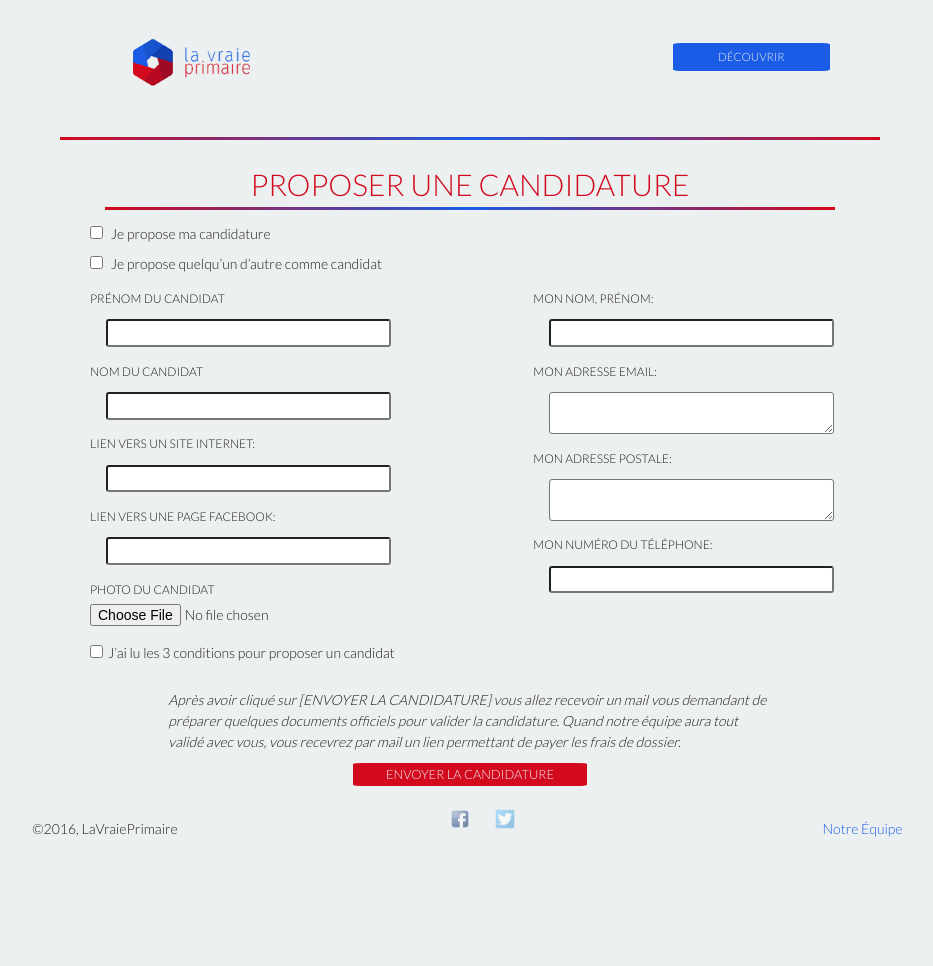
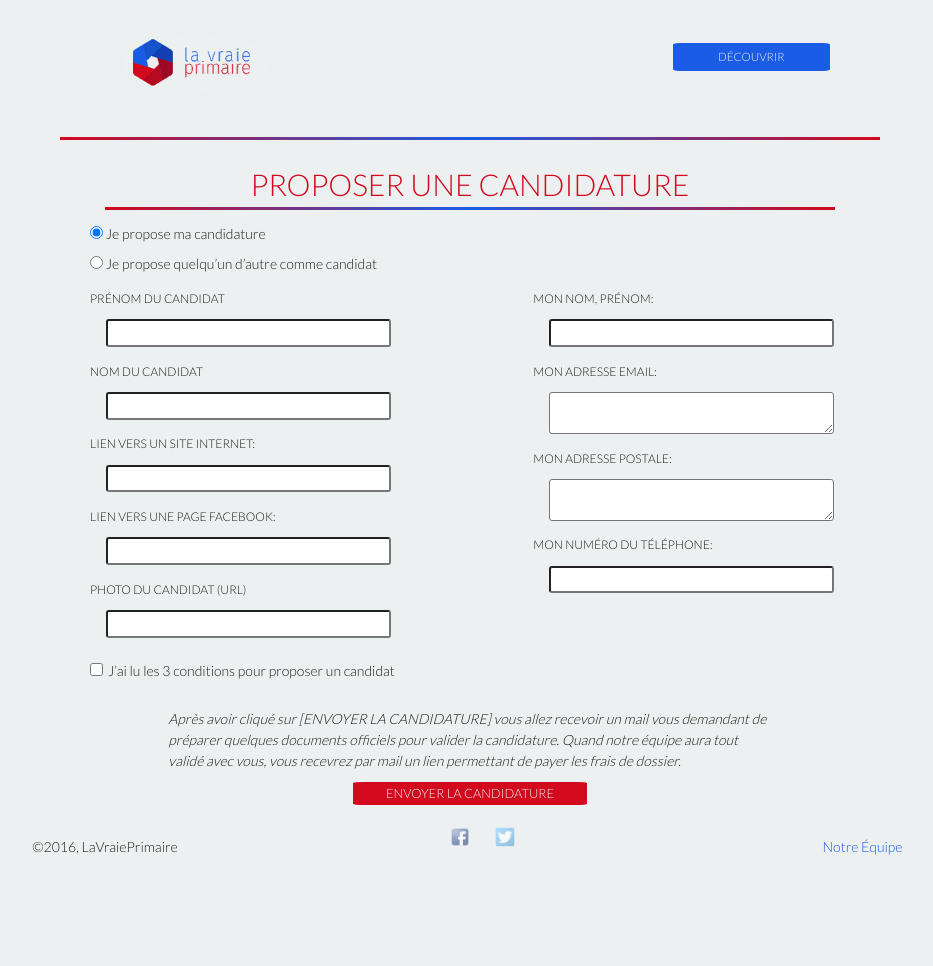
Before and after one commit to LaVraiePrimaire/homepage, a Jekyll site: the page nomination.html, which Jekyll copies as it is, in a window 1280 px wide. Shown: the whole page, without its empty margins (170-1103 px from the left). Built offline with Jekyll 4.4.1, drawn with Linux system fonts in a browser that asks for light colours; nearby versions of some CDN libraries.

Commit message:
made nom form changes

```diff
--- a/nomination.html
+++ b/nomination.html
@@ -70,32 +70,32 @@
         <div class="col-xs-12 col-sm-10 col-md-8">
 			<form class="description" id="formname" name="formname" action="http://lvp.mod.bz/api/newNomination" onsubmit="return false;">
 				<div class="row">
-					<input type="checkbox" name="selfnominate" style="margin-right:5px"> Je propose ma candidature
+					<input type="radio" name="nominationType" value="self" checked> Je propose ma candidature
 				</div>
 				<div class="row">
-					<input type="checkbox" name="selfnominate" style="margin-right:5px"> Je propose quelqu’un d’autre comme candidat<br>
+					<input type="radio" name="nominationType" value="third-party"> Je propose quelqu’un d’autre comme candidat<br>
 				</div>
 				<div class="row">
 					<div class="col-xs-6 col-sm-5">
 						<div class="row">
 							<h6>Prénom du candidat</h6>
-							<input type="text" class="input" name="firstname">
+							<input type="text" class="input" name="firstName">
 						</div>
 						<div class="row">
 							<h6>Nom du candidat</h6>
-							<input type="text" class="input" name="lastname">
+							<input type="text" class="input" name="lastName">
 						</div>
 						<div class="row">
 							<h6>Lien vers un site internet:</h6>
-							<input type="text" class="input" name="webpage">
+							<input type="text" class="input" name="internet">
 						</div>
 						<div class="row">
 							<h6>Lien vers une page facebook:</h6>
 							<input type="text" class="input" name="facebook">
 						</div>
 						<div class="row">
-							<h6>Photo du candidat</h6>
-							<input type="file" name="pic" accept="image/*">
+							<h6>Photo du candidat (URL)</h6>
+							<input type="text" class="input" name="pictureUrl">
 						</div>
 						<div class="row" style="margin-top:15px">
 							<input type="checkbox" name="agree" style="margin-right:5px">J’ai lu les 3 conditions pour proposer un candidat
@@ -105,7 +105,7 @@
 					<div class="col-xs-6 col-sm-5">
 						<div class="row">
 							<h6>Mon nom, prénom:</h6>
-							<input type="text" class="input" name="nomname">
+							<input type="text" class="input" name="_user_name">
 						</div>
 						<div class="row">
 							<h6>Mon adresse email:</h6>
@@ -113,11 +113,11 @@
 						</div>
 						<div class="row">
 							<h6>Mon adresse postale:</h6>
-							<textarea name="postaddress" class="input big-input"></textarea>
+							<textarea name="postal" class="input big-input"></textarea>
 						</div>
 						<div class="row">
 							<h6>Mon numéro du téléphone:</h6>
-							<input type="text" class="input" name="nomphone">
+							<input type="text" class="input" name="phone">
 						</div>
 					</div>
 				</div>
```
